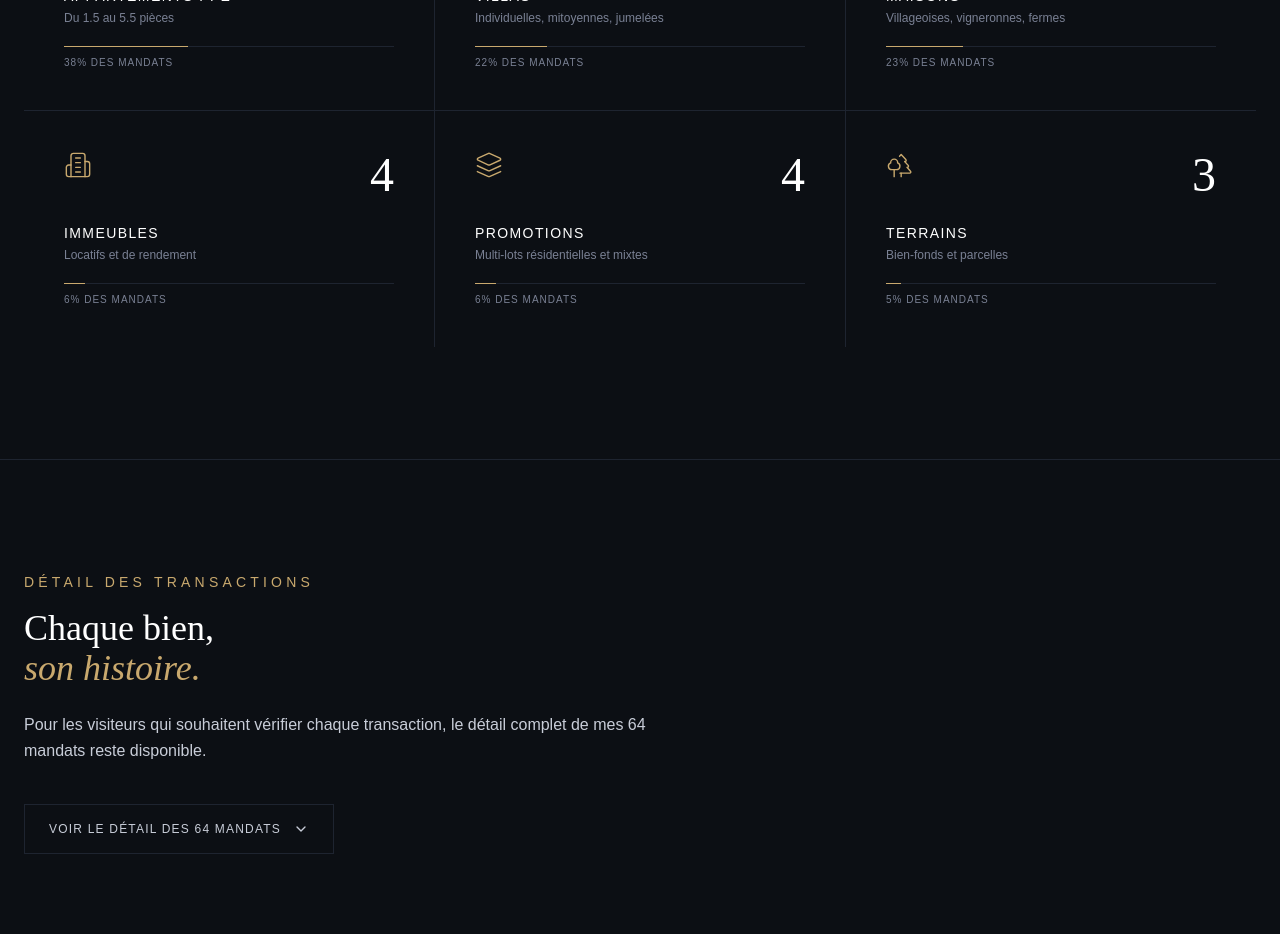
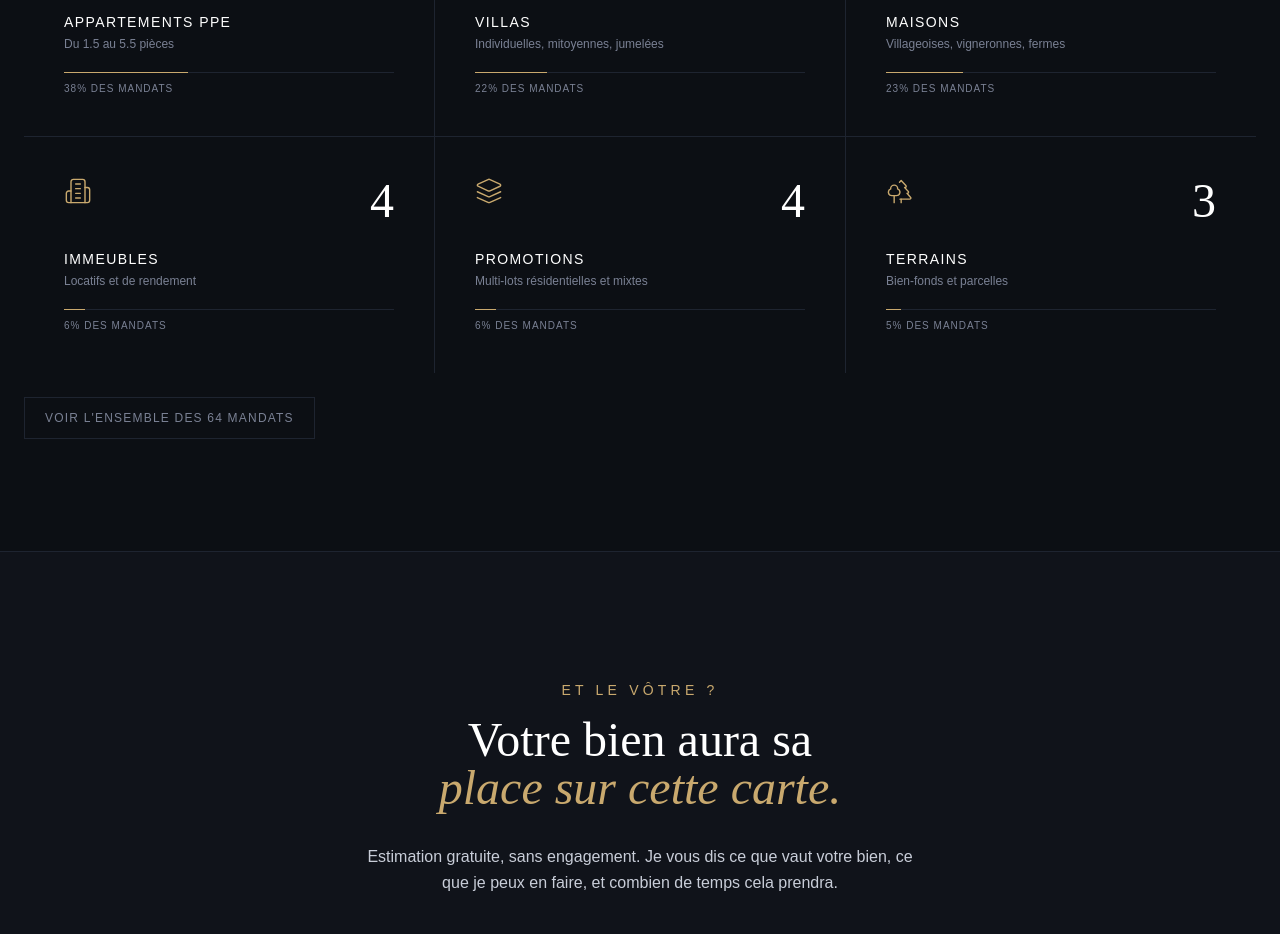
Before and after one commit to Sinseed/maison-praet, a Next.js app: page /track-record in a window 1280 px wide. Shown: the part 2600-3534 px from the top of the page. Built offline with nearby package versions, Linux system fonts and the light colour scheme.

Commit message:
Track Record: fusion Anatomie + Liste en une section interactive (tuiles cliquables filtrent la liste)

```diff
--- a/app/track-record/page.tsx
+++ b/app/track-record/page.tsx
@@ -2,7 +2,7 @@
 import { useState, useMemo } from 'react'
 import dynamic from 'next/dynamic'
 import Link from 'next/link'
-import { ArrowRight, MapPin, TrendingUp, Building2, Calendar, Home, Building, Layers, Trees, Mountain, ChevronDown } from 'lucide-react'
+import { ArrowRight, MapPin, Building2, Home, Building, Layers, Trees, Mountain } from 'lucide-react'
 import { MANDATS } from '../data'
 import { COMMUNES_COORDS } from '../communes-data'
 
@@ -106,7 +106,7 @@ function MapSection() {
   )
 }
 
-// ─── ANATOMIE (typologies, gammes, statuts) ────────────────────────────────
+// ─── TYPOLOGIES (tuiles cliquables + liste filtrée) ────────────────────────
 type Typologie = 'appartement' | 'villa' | 'maison' | 'immeuble' | 'promotion' | 'terrain'
 
 function classifier(m: typeof MANDATS[number]): Typologie {
@@ -120,16 +120,32 @@ function classifier(m: typeof MANDATS[number]): Typologie {
   return 'maison'
 }
 
-function AnatomieSection() {
+type Selection = Typologie | 'all' | null
+
+function TypologiesSection() {
+  const [selected, setSelected] = useState<Selection>(null)
+
+  const valides = useMemo(
+    () => MANDATS.filter(m => m.photos.length > 0 || m.annee_vente),
+    []
+  )
+
   const breakdown = useMemo(() => {
-    const valides = MANDATS.filter(m => m.photos.length > 0 || m.annee_vente)
-    const total = valides.length
     const counts: Record<Typologie, number> = {
       appartement: 0, villa: 0, maison: 0, immeuble: 0, promotion: 0, terrain: 0,
     }
     valides.forEach(m => { counts[classifier(m)]++ })
-    return { counts, total }
-  }, [])
+    return { counts, total: valides.length }
+  }, [valides])
+
+  const filtered = useMemo(() => {
+    if (selected === null) return []
+    const list = selected === 'all' ? valides : valides.filter(m => classifier(m) === selected)
+    return list.sort((a, b) => {
+      const order = { en_vente: 0, reserve: 1, vendu: 2 }
+      return (order[a.categorie] ?? 9) - (order[b.categorie] ?? 9)
+    })
+  }, [selected, valides])
 
   const typologies: { key: Typologie; label: string; sub: string; icon: any }[] = [
     { key: 'appartement', label: 'Appartements PPE', sub: 'Du 1.5 au 5.5 pièces', icon: Building },
@@ -140,30 +156,50 @@ function AnatomieSection() {
     { key: 'terrain',     label: 'Terrains',         sub: 'Bien-fonds et parcelles', icon: Trees },
   ]
 
+  const badgeLabel = (cat: string) => cat === 'en_vente' ? 'En vente' : cat === 'reserve' ? 'Réservé' : 'Vendu'
+  const badgeColor = (cat: string) => cat === 'en_vente' ? 'bg-brand-gold text-brand-dark' : cat === 'reserve' ? 'bg-amber-700/60 text-amber-200' : 'bg-green-800/60 text-green-200'
+
+  const handleClick = (key: Typologie | 'all') => {
+    setSelected(prev => prev === key ? null : key)
+  }
+
   return (
     <section className="max-w-7xl mx-auto px-6 py-20 md:py-28 border-t border-brand-border">
+      {/* Header */}
       <div className="mb-12 md:mb-16 max-w-2xl">
         <p className="font-body text-sm tracking-[0.3em] uppercase text-brand-gold mb-4">Anatomie de mes mandats</p>
         <h2 className="font-display text-3xl md:text-4xl font-light text-white leading-tight mb-6">
           Une polyvalence<br /><span className="italic text-brand-gold">éprouvée.</span>
         </h2>
         <p className="font-body text-base text-brand-text leading-relaxed">
-          Du studio en ville à l&apos;immeuble de rapport, du terrain à bâtir à la promotion mixte. J&apos;ai traité tous les types de biens que l&apos;arc lémanique propose, à toutes les gammes.
+          Du studio en ville à l&apos;immeuble de rapport, du terrain à bâtir à la promotion mixte. J&apos;ai traité tous les types de biens que l&apos;arc lémanique propose, à toutes les gammes. Cliquez sur une catégorie pour voir le détail.
         </p>
       </div>
 
-      <div className="grid grid-cols-1 md:grid-cols-2 lg:grid-cols-3 gap-px bg-brand-border">
+      {/* Grille tuiles cliquables */}
+      <div className="grid grid-cols-1 md:grid-cols-2 lg:grid-cols-3 gap-px bg-brand-border mb-6">
         {typologies.map(t => {
           const count = breakdown.counts[t.key]
           const pct = breakdown.total > 0 ? (count / breakdown.total) * 100 : 0
           const Icon = t.icon
+          const isActive = selected === t.key
           return (
-            <div key={t.key} className="bg-brand-dark p-8 md:p-10">
+            <button
+              key={t.key}
+              onClick={() => handleClick(t.key)}
+              className={`text-left p-8 md:p-10 transition-all ${
+                isActive
+                  ? 'bg-brand-gold/10 ring-1 ring-brand-gold ring-inset'
+                  : 'bg-brand-dark hover:bg-brand-card/40'
+              }`}
+            >
               <div className="flex items-start justify-between mb-6">
                 <Icon size={28} className="text-brand-gold" strokeWidth={1.2} />
                 <p className="font-display text-5xl font-light text-white leading-none">{count}</p>
               </div>
-              <p className="font-body text-sm tracking-widest uppercase text-white mb-1">{t.label}</p>
+              <p className={`font-body text-sm tracking-widest uppercase mb-1 transition-colors ${isActive ? 'text-brand-gold' : 'text-white'}`}>
+                {t.label}
+              </p>
               <p className="font-body text-xs text-brand-muted mb-5">{t.sub}</p>
               <div className="h-px w-full bg-brand-border relative">
                 <div
@@ -174,107 +210,44 @@ function AnatomieSection() {
               <p className="font-body text-[10px] tracking-widest uppercase text-brand-muted mt-2">
                 {pct.toFixed(0)}% des mandats
               </p>
-            </div>
+            </button>
           )
         })}
       </div>
-    </section>
-  )
-}
 
-// ─── LISTE FILTRABLE (repliée par défaut) ──────────────────────────────────
-function ListeSection() {
-  const [expanded, setExpanded] = useState(false)
-  const [filtre, setFiltre] = useState<'all' | 'en_vente' | 'reserve' | 'vendu'>('all')
-  const [region, setRegion] = useState<string>('all')
+      {/* Bouton Tous voir l'ensemble */}
+      <button
+        onClick={() => handleClick('all')}
+        className={`font-body text-xs tracking-widest uppercase px-5 py-3 border transition-all inline-flex items-center gap-2 ${
+          selected === 'all'
+            ? 'border-brand-gold text-brand-gold bg-brand-gold/10'
+            : 'border-brand-border text-brand-muted hover:text-brand-text hover:border-brand-text'
+        }`}
+      >
+        {selected === 'all' ? 'Masquer la liste' : `Voir l'ensemble des ${breakdown.total} mandats`}
+      </button>
 
-  const totalValides = useMemo(
-    () => MANDATS.filter(m => m.photos.length > 0 || m.annee_vente).length,
-    []
-  )
-
-  const filtered = useMemo(() => {
-    return MANDATS.filter(m => m.photos.length > 0 || m.annee_vente)
-      .filter(m => filtre === 'all' || m.categorie === filtre)
-      .filter(m => {
-        if (region === 'all') return true
-        const coords = COMMUNES_COORDS[m.lieu]
-        return coords?.region === region
-      })
-      .sort((a, b) => {
-        const order = { en_vente: 0, reserve: 1, vendu: 2 }
-        return (order[a.categorie] ?? 9) - (order[b.categorie] ?? 9)
-      })
-  }, [filtre, region])
-
-  const regions = useMemo(() => {
-    return Array.from(new Set(Object.values(COMMUNES_COORDS).map(c => c.region))).sort()
-  }, [])
-
-  const badgeLabel = (cat: string) => cat === 'en_vente' ? 'En vente' : cat === 'reserve' ? 'Réservé' : 'Vendu'
-  const badgeColor = (cat: string) => cat === 'en_vente' ? 'bg-brand-gold text-brand-dark' : cat === 'reserve' ? 'bg-amber-700/60 text-amber-200' : 'bg-green-800/60 text-green-200'
-
-  return (
-    <section className="max-w-7xl mx-auto px-6 py-20 md:py-28 border-t border-brand-border">
-      <div className="mb-10 max-w-2xl">
-        <p className="font-body text-sm tracking-[0.3em] uppercase text-brand-gold mb-4">Détail des transactions</p>
-        <h2 className="font-display text-3xl md:text-4xl font-light text-white leading-tight mb-6">
-          Chaque bien,<br /><span className="italic text-brand-gold">son histoire.</span>
-        </h2>
-        <p className="font-body text-base text-brand-text leading-relaxed">
-          {expanded
-            ? `Le détail intégral de mes ${totalValides} mandats documentés, filtrable par statut et par région.`
-            : `Pour les visiteurs qui souhaitent vérifier chaque transaction, le détail complet de mes ${totalValides} mandats reste disponible.`}
-        </p>
-      </div>
-
-      {!expanded && (
-        <button
-          onClick={() => setExpanded(true)}
-          className="group inline-flex items-center gap-3 border border-brand-border text-brand-text hover:border-brand-gold hover:text-brand-gold px-6 py-4 font-body text-xs tracking-widest uppercase transition-all"
-        >
-          Voir le détail des {totalValides} mandats
-          <ChevronDown size={16} className="group-hover:translate-y-0.5 transition-transform" />
-        </button>
-      )}
-
-      {expanded && (
-        <>
-          {/* Filtres */}
-          <div className="flex flex-wrap gap-3 mb-10 mt-4">
-            {[
-              { key: 'all', label: 'Tous' },
-              { key: 'en_vente', label: 'En vente' },
-              { key: 'reserve', label: 'Réservés' },
-              { key: 'vendu', label: 'Vendus' },
-            ].map(f => (
-              <button
-                key={f.key}
-                onClick={() => setFiltre(f.key as any)}
-                className={`font-body text-xs tracking-widest uppercase px-4 py-2 border transition-all ${filtre === f.key ? 'border-brand-gold text-brand-gold' : 'border-brand-border text-brand-muted hover:text-brand-text'}`}
-              >
-                {f.label}
-              </button>
-            ))}
-            <div className="hidden md:block w-px bg-brand-border mx-2" />
-            <select
-              value={region}
-              onChange={e => setRegion(e.target.value)}
-              className="font-body text-xs tracking-widest uppercase px-4 py-2 bg-brand-dark border border-brand-border text-brand-muted hover:text-brand-text focus:border-brand-gold focus:text-brand-text outline-none"
+      {/* Liste filtrée */}
+      {selected !== null && filtered.length > 0 && (
+        <div className="mt-10">
+          <div className="flex items-center justify-between mb-6">
+            <p className="font-body text-xs tracking-widest uppercase text-brand-muted">
+              {filtered.length} {filtered.length > 1 ? 'mandats' : 'mandat'}
+              {selected !== 'all' && ` · ${typologies.find(t => t.key === selected)?.label}`}
+            </p>
+            <button
+              onClick={() => setSelected(null)}
+              className="font-body text-xs tracking-widest uppercase text-brand-muted hover:text-brand-gold transition-colors"
             >
-              <option value="all">Toutes régions</option>
-              {regions.map(r => <option key={r} value={r}>{r}</option>)}
-            </select>
-            <p className="ml-auto font-body text-xs text-brand-muted self-center">{filtered.length} {filtered.length > 1 ? 'résultats' : 'résultat'}</p>
+              Réinitialiser
+            </button>
           </div>
 
-          {/* Table */}
           <div className="border border-brand-border overflow-hidden">
             <div className="hidden md:grid grid-cols-12 gap-4 px-6 py-4 border-b border-brand-border bg-brand-card/40 font-body text-xs tracking-widest uppercase text-brand-muted">
-              <div className="col-span-3">Bien</div>
+              <div className="col-span-4">Bien</div>
               <div className="col-span-3">Commune</div>
-              <div className="col-span-2">Région</div>
-              <div className="col-span-2">Caractéristiques</div>
+              <div className="col-span-3">Caractéristiques</div>
               <div className="col-span-1 text-right">Statut</div>
               <div className="col-span-1 text-right"></div>
             </div>
@@ -289,7 +262,7 @@ function ListeSection() {
                   className={`block ${isHistorique ? '' : 'group hover:bg-brand-card/30'} transition-colors ${i < filtered.length - 1 ? 'border-b border-brand-border' : ''}`}
                 >
                   <div className="grid grid-cols-2 md:grid-cols-12 gap-4 px-6 py-5 items-center">
-                    <div className="col-span-2 md:col-span-3">
+                    <div className="col-span-2 md:col-span-4">
                       <p className={`font-display text-lg text-white ${!isHistorique && 'group-hover:text-brand-gold'} transition-colors`}>
                         {m.titre}
                         {m.nb_lots && m.nb_lots > 1 && <span className="text-brand-gold text-sm font-body ml-2">· {m.nb_lots} lots</span>}
@@ -299,10 +272,7 @@ function ListeSection() {
                       <MapPin size={14} className="text-brand-muted shrink-0" />
                       <p className="font-body text-sm text-brand-text">{m.lieu}</p>
                     </div>
-                    <div className="hidden md:block md:col-span-2 font-body text-sm text-brand-muted">
-                      {COMMUNES_COORDS[m.lieu]?.region || '—'}
-                    </div>
-                    <div className="col-span-1 md:col-span-2 font-body text-xs text-brand-muted">
+                    <div className="col-span-1 md:col-span-3 font-body text-xs text-brand-muted">
                       {m.annee_vente ? `Vendu · ${m.annee_vente}` : m.composition ? m.composition : `${m.pieces !== '-' ? `${m.pieces} pièces` : ''}${m.surface !== '-' ? ` · ${m.surface}` : ''}`}
                     </div>
                     <div className="col-span-2 md:col-span-1 md:text-right">
@@ -318,15 +288,7 @@ function ListeSection() {
               )
             })}
           </div>
-
-          <button
-            onClick={() => setExpanded(false)}
-            className="mt-8 font-body text-xs tracking-widest uppercase text-brand-muted hover:text-brand-gold transition-colors inline-flex items-center gap-2"
-          >
-            <ChevronDown size={14} className="rotate-180" />
-            Masquer le détail
-          </button>
-        </>
+        </div>
       )}
     </section>
   )
@@ -363,8 +325,7 @@ export default function TrackRecordPage() {
       <Hero />
       <Stats />
       <MapSection />
-      <AnatomieSection />
-      <ListeSection />
+      <TypologiesSection />
       <CTA />
     </div>
   )
```
